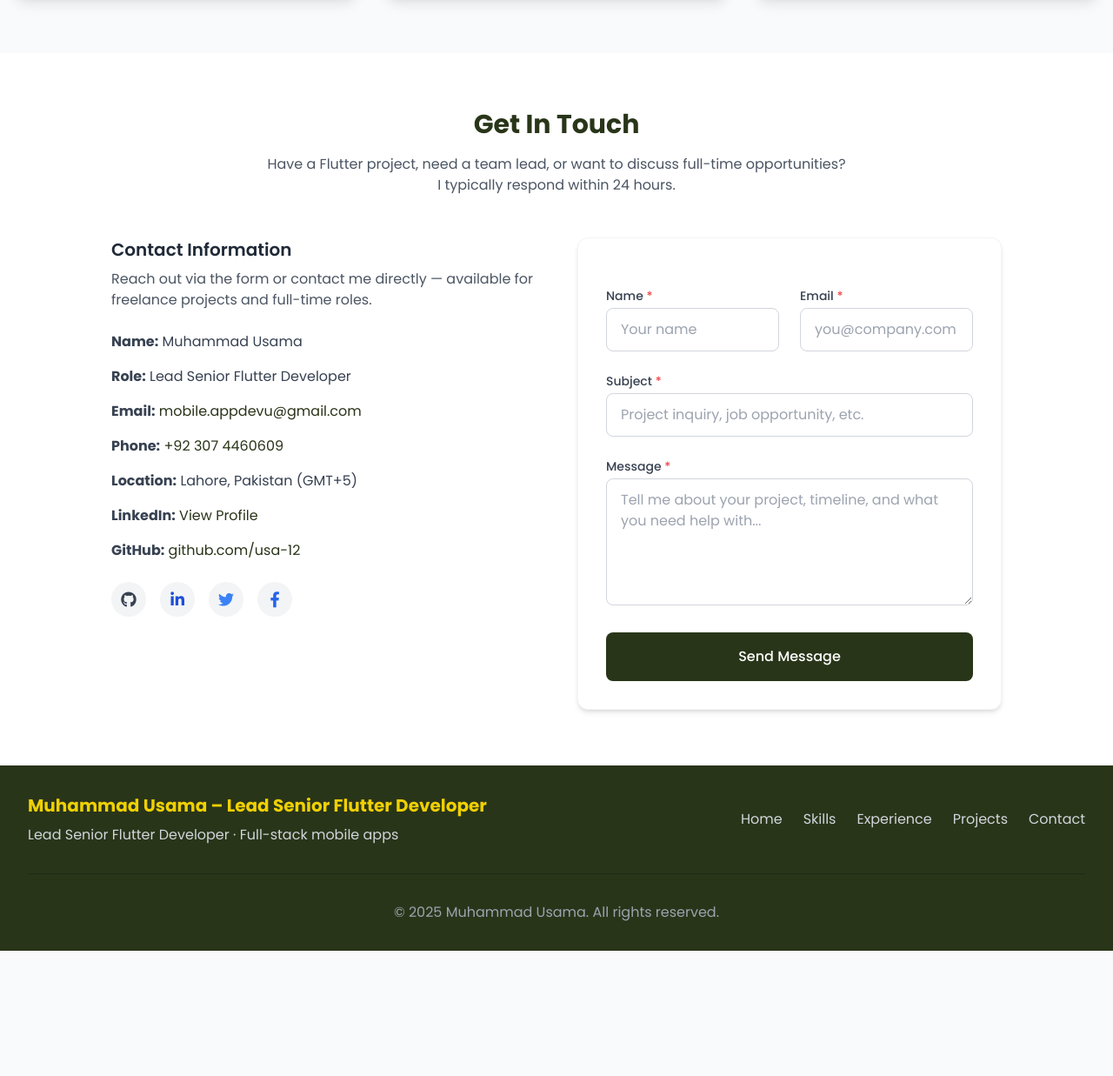
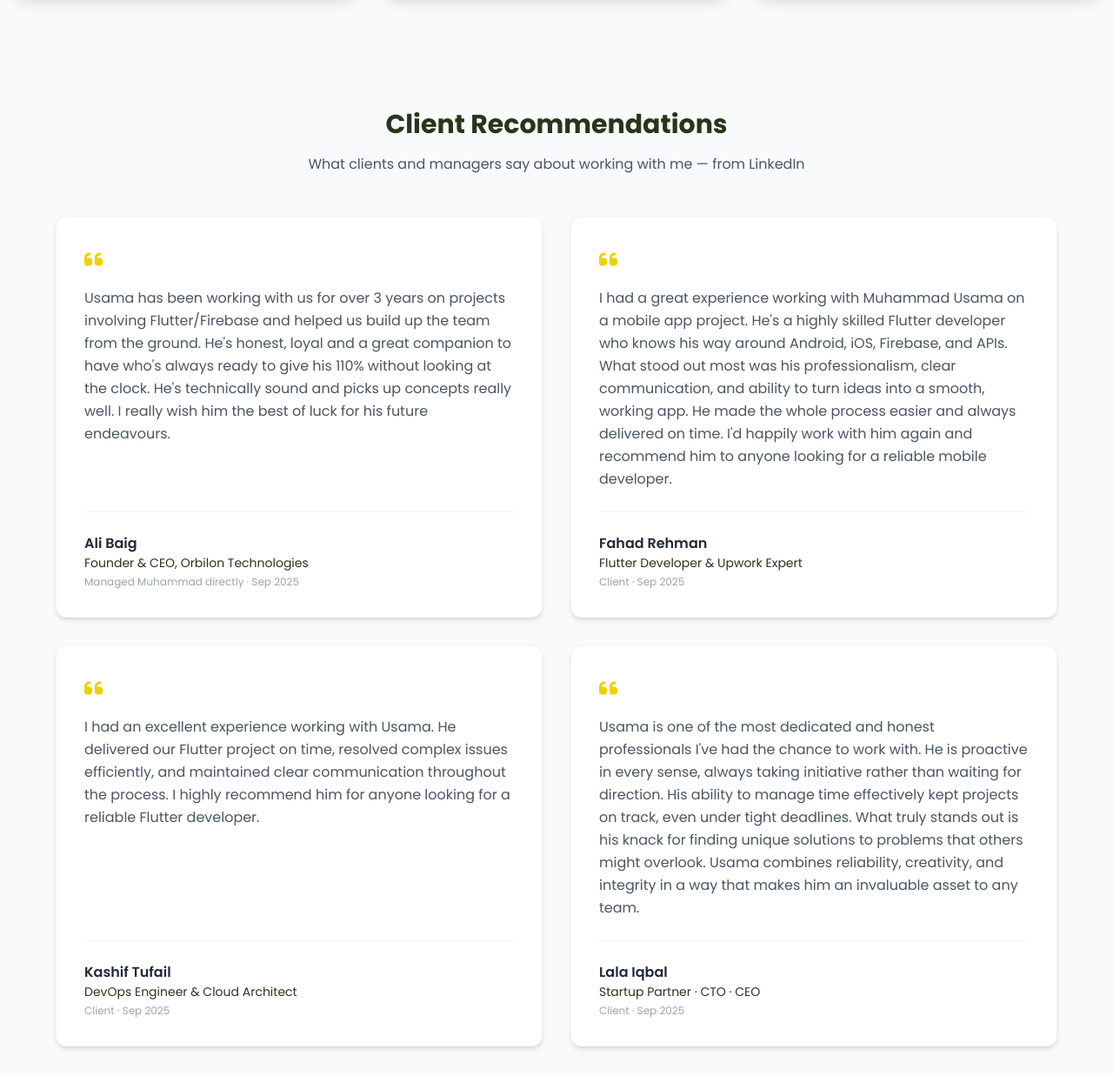
Before and after one commit to usama-248/Portfolios, a plain HTML site: page index.html in a window 1280 px wide. Shown: the part 7003-8240 px from the top of the page at 87% size. Before the commit the page ends 8096 px from the top, so only its background shows below. Drawn offline with nearby package versions, Linux system fonts and the light colour scheme.

Commit message:
Testimonial section added

```diff
--- a/index.html
+++ b/index.html
@@ -1209,6 +1209,82 @@
         </div>
     </div>
 
+
+    <!-- Testimonials Section -->
+    <section id="testimonials" class="py-16 bg-gray-50">
+        <div class="max-w-7xl mx-auto px-4 sm:px-6 lg:px-8">
+            <div class="text-center mb-12">
+                <h2 class="text-3xl font-bold text-[#293519] mb-4">Client Recommendations</h2>
+                <p class="text-gray-600 max-w-2xl mx-auto">What clients and managers say about working with me — from
+                    LinkedIn</p>
+            </div>
+
+            <div class="grid grid-cols-1 md:grid-cols-2 gap-8 max-w-6xl mx-auto">
+
+                <!-- Ali Baig — CEO, Orbilon -->
+                <div class="bg-white p-8 rounded-xl shadow-md border border-gray-100 flex flex-col">
+                    <i class="fas fa-quote-left text-[#EFD003] text-2xl mb-4"></i>
+                    <p class="text-gray-600 flex-grow leading-relaxed">Usama has been working with us for over 3 years on
+                        projects involving Flutter/Firebase and helped us build up the team from the ground. He's honest,
+                        loyal and a great companion to have who's always ready to give his 110% without looking at the
+                        clock. He's technically sound and picks up concepts really well. I really wish him the best of
+                        luck for his future endeavours.</p>
+                    <div class="mt-6 pt-6 border-t border-gray-100">
+                        <h4 class="font-semibold text-gray-800">Ali Baig</h4>
+                        <p class="text-sm text-[#293519]">Founder &amp; CEO, Orbilon Technologies</p>
+                        <p class="text-xs text-gray-400 mt-1">Managed Muhammad directly · Sep 2025</p>
+                    </div>
+                </div>
+
+                <!-- Fahad Rehman — Client -->
+                <div class="bg-white p-8 rounded-xl shadow-md border border-gray-100 flex flex-col">
+                    <i class="fas fa-quote-left text-[#EFD003] text-2xl mb-4"></i>
+                    <p class="text-gray-600 flex-grow leading-relaxed">I had a great experience working with Muhammad
+                        Usama on a mobile app project. He's a highly skilled Flutter developer who knows his way around
+                        Android, iOS, Firebase, and APIs. What stood out most was his professionalism, clear
+                        communication, and ability to turn ideas into a smooth, working app. He made the whole process
+                        easier and always delivered on time. I'd happily work with him again and recommend him to anyone
+                        looking for a reliable mobile developer.</p>
+                    <div class="mt-6 pt-6 border-t border-gray-100">
+                        <h4 class="font-semibold text-gray-800">Fahad Rehman</h4>
+                        <p class="text-sm text-[#293519]">Flutter Developer &amp; Upwork Expert</p>
+                        <p class="text-xs text-gray-400 mt-1">Client · Sep 2025</p>
+                    </div>
+                </div>
+
+                <!-- Kashif Tufail — Client -->
+                <div class="bg-white p-8 rounded-xl shadow-md border border-gray-100 flex flex-col">
+                    <i class="fas fa-quote-left text-[#EFD003] text-2xl mb-4"></i>
+                    <p class="text-gray-600 flex-grow leading-relaxed">I had an excellent experience working with Usama.
+                        He delivered our Flutter project on time, resolved complex issues efficiently, and maintained
+                        clear communication throughout the process. I highly recommend him for anyone looking for a
+                        reliable Flutter developer.</p>
+                    <div class="mt-6 pt-6 border-t border-gray-100">
+                        <h4 class="font-semibold text-gray-800">Kashif Tufail</h4>
+                        <p class="text-sm text-[#293519]">DevOps Engineer &amp; Cloud Architect</p>
+                        <p class="text-xs text-gray-400 mt-1">Client · Sep 2025</p>
+                    </div>
+                </div>
+
+                <!-- Lala Iqbal — Client -->
+                <div class="bg-white p-8 rounded-xl shadow-md border border-gray-100 flex flex-col">
+                    <i class="fas fa-quote-left text-[#EFD003] text-2xl mb-4"></i>
+                    <p class="text-gray-600 flex-grow leading-relaxed">Usama is one of the most dedicated and honest
+                        professionals I've had the chance to work with. He is proactive in every sense, always taking
+                        initiative rather than waiting for direction. His ability to manage time effectively kept
+                        projects on track, even under tight deadlines. What truly stands out is his knack for finding
+                        unique solutions to problems that others might overlook. Usama combines reliability, creativity,
+                        and integrity in a way that makes him an invaluable asset to any team.</p>
+                    <div class="mt-6 pt-6 border-t border-gray-100">
+                        <h4 class="font-semibold text-gray-800">Lala Iqbal</h4>
+                        <p class="text-sm text-[#293519]">Startup Partner · CTO · CEO</p>
+                        <p class="text-xs text-gray-400 mt-1">Client · Sep 2025</p>
+                    </div>
+                </div>
+
+            </div>
+        </div>
+    </section>
 
 
     <!-- Contact Section -->
```
